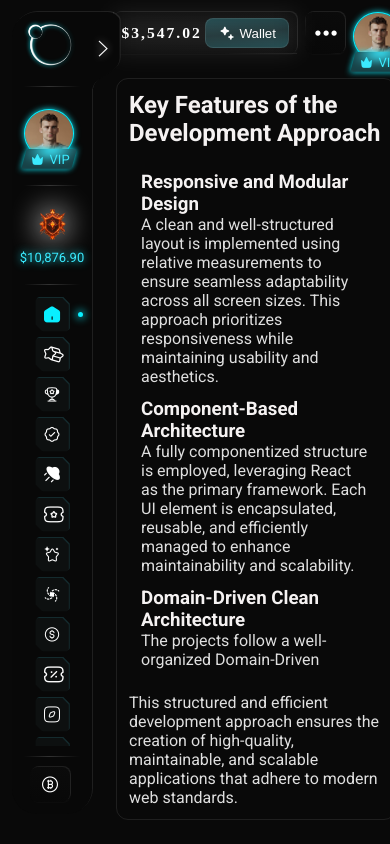
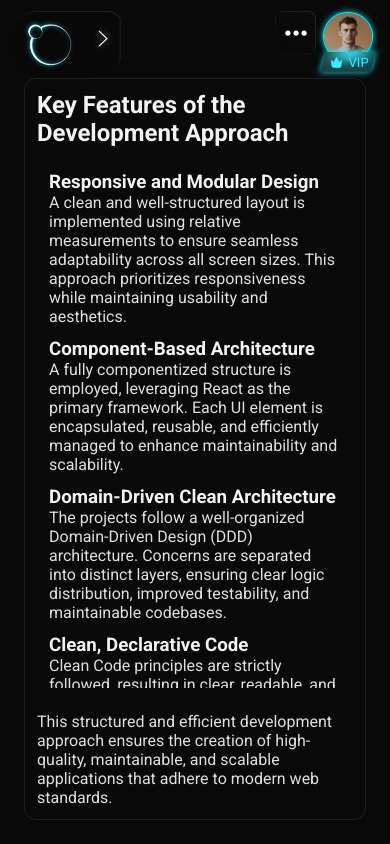
Before and after one commit to cristianm-developer/OrbetFrontEnd, a React (Create React App) app: page / in a window 390 px wide. Built offline with nearby package versions, Linux system fonts and the light colour scheme; a web font is replaced by a local one.

Commit message:
responsive adjust

```diff
--- a/src/App.css
+++ b/src/App.css
@@ -54,8 +54,6 @@ body{
   overflow: hidden;
   position: relative;
 
-
-
   >main{
     z-index: 1;
     display: flex;
@@ -65,7 +63,17 @@ body{
     width: 100%;
     height: 100%;
   }
+
 }
+
+@media screen and (width <= 420px)  {
+
+    .App >main{
+      grid-column: 1 / 5 ;
+    }
+  }
+
+
 
 @media screen and (width <= 1200px) {
   .App{
@@ -160,3 +168,9 @@ html {
   }
 
 }
+
+@media screen and (width <= 420px) {
+  .App{
+    grid-template-columns: 80px 1fr 0px 200px;
+  }
+}
--- a/src/components/logo/logo.css
+++ b/src/components/logo/logo.css
@@ -81,3 +81,15 @@
     }
 
 }
+
+
+@media screen and (width <= 420px)  {
+    #SidebarLeft #Logo #arrowWrapper{
+        height: 60px ;
+    }
+
+    #SidebarLeft:hover #Logo #arrowWrapper{
+        clip-path: path('m0 82.944c0-4.608 0-9.216 4.608-13.824l13.824-9.216s9.216-4.608 9.216-13.824v-36.864c0-9.216-4.608-9.216-9.216-9.216h-18.432z');
+     }
+
+  }
--- a/src/core/SideBarLeft/SideBarLeft.css
+++ b/src/core/SideBarLeft/SideBarLeft.css
@@ -99,3 +99,18 @@
 br{
     width: 70%;
 }
+
+@media screen and (width <= 420px)  {
+    #SidebarLeft{
+        height: 61px;
+        position: absolute;
+        z-index: 12;
+        border-radius: 25px 0 0 25px;
+    }
+
+    #SidebarLeft:hover{
+        height: 95dvh;
+        width: 87dvw;
+
+    }
+  }
--- a/src/core/SideBarRight/SideBarRight.css
+++ b/src/core/SideBarRight/SideBarRight.css
@@ -52,3 +52,12 @@
     opacity: 1;
     pointer-events: all;
 }
+
+@media screen and (width <= 420px) {
+    #SideBarRight{
+        position: absolute;
+        right: 0;
+        width: 88dvw;
+        z-index: 12;
+    }
+  }
--- a/src/core/TopBar/TopBar.css
+++ b/src/core/TopBar/TopBar.css
@@ -201,3 +201,9 @@
     height: 8px;
 
 }
+
+@media screen and (width <= 420px) {
+    .menuResponsiveWrapper .buttonBase:has(.walletResponsive){
+        display: none;
+    }
+}
```
Also changed, not shown: public/index.html (+0 -10 lines).
